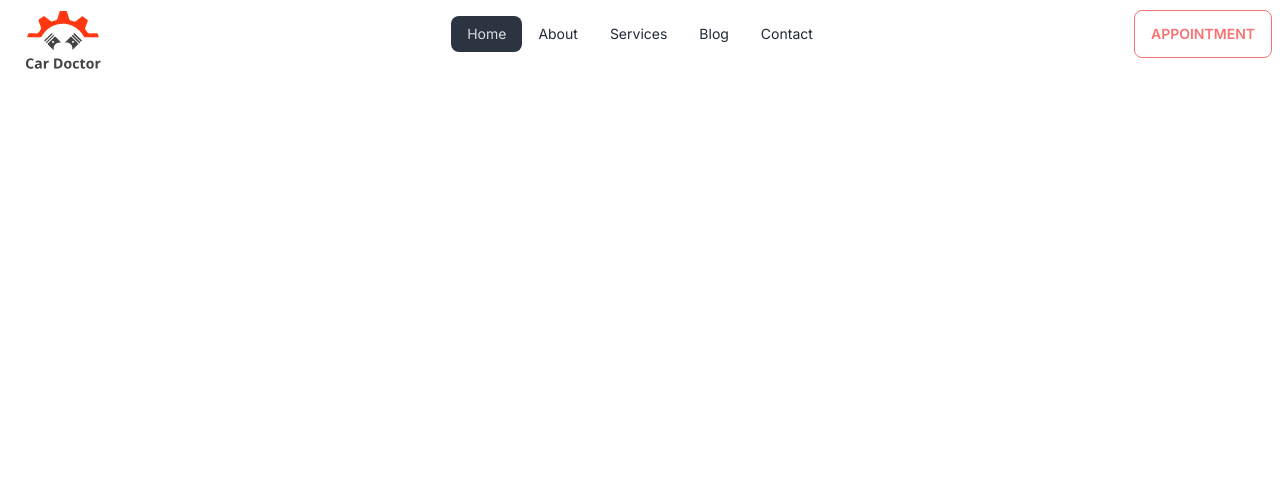
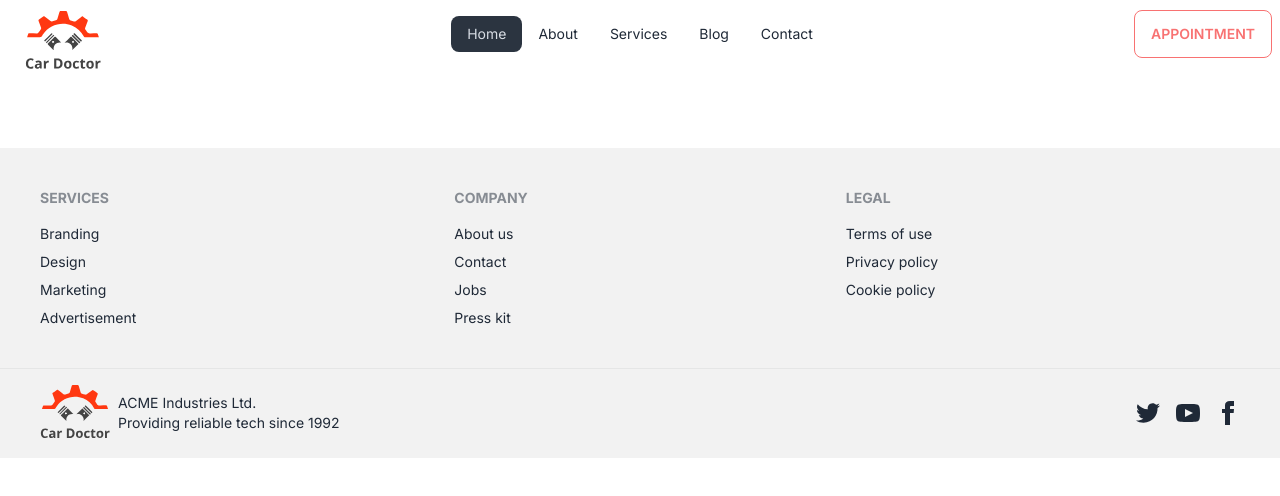
Before and after one commit to rabby159/car-doctor-client, a React (Vite) app: page / in a window 1280 px wide. Shown: the top 496 px of the page. Built offline with nearby package versions, Linux system fonts and the light colour scheme.

Commit message:
footer design complete

```diff
--- a/src/Pages/Home/Home.jsx
+++ b/src/Pages/Home/Home.jsx
@@ -1,3 +1,4 @@
+import Footer from "../../SharedComp/Footer/Footer";
 import Navbar from "../../SharedComp/Navbar/Navbar";
 
 
@@ -5,6 +6,7 @@
     return (
         <div>
             <Navbar></Navbar>
+            <Footer></Footer>
         </div>
     );
 };
--- /dev/null
+++ b/src/SharedComp/Footer/Footer.jsx
@@ -0,0 +1,80 @@
+import logo from '../../assets/logo.svg'
+
+const Footer = () => {
+  return (
+    <div>
+      <footer className="footer p-10 bg-base-200 text-base-content mt-20">
+        <nav>
+          <header className="footer-title">Services</header>
+          <a className="link link-hover">Branding</a>
+          <a className="link link-hover">Design</a>
+          <a className="link link-hover">Marketing</a>
+          <a className="link link-hover">Advertisement</a>
+        </nav>
+        <nav>
+          <header className="footer-title">Company</header>
+          <a className="link link-hover">About us</a>
+          <a className="link link-hover">Contact</a>
+          <a className="link link-hover">Jobs</a>
+          <a className="link link-hover">Press kit</a>
+        </nav>
+        <nav>
+          <header className="footer-title">Legal</header>
+          <a className="link link-hover">Terms of use</a>
+          <a className="link link-hover">Privacy policy</a>
+          <a className="link link-hover">Cookie policy</a>
+        </nav>
+      </footer>
+      <footer className="footer px-10 py-4 border-t bg-base-200 text-base-content border-base-300">
+        <aside className="items-center grid-flow-col">
+          <div className='w-[70px]'>
+          <img src={logo} alt="" />
+          </div>
+          <p>
+            ACME Industries Ltd. <br />
+            Providing reliable tech since 1992
+          </p>
+        </aside>
+        <nav className="md:place-self-center md:justify-self-end">
+          <div className="grid grid-flow-col gap-4">
+            <a>
+              <svg
+                xmlns="http://www.w3.org/2000/svg"
+                width="24"
+                height="24"
+                viewBox="0 0 24 24"
+                className="fill-current"
+              >
+                <path d="M24 4.557c-.883.392-1.832.656-2.828.775 1.017-.609 1.798-1.574 2.165-2.724-.951.564-2.005.974-3.127 1.195-.897-.957-2.178-1.555-3.594-1.555-3.179 0-5.515 2.966-4.797 6.045-4.091-.205-7.719-2.165-10.148-5.144-1.29 2.213-.669 5.108 1.523 6.574-.806-.026-1.566-.247-2.229-.616-.054 2.281 1.581 4.415 3.949 4.89-.693.188-1.452.232-2.224.084.626 1.956 2.444 3.379 4.6 3.419-2.07 1.623-4.678 2.348-7.29 2.04 2.179 1.397 4.768 2.212 7.548 2.212 9.142 0 14.307-7.721 13.995-14.646.962-.695 1.797-1.562 2.457-2.549z"></path>
+              </svg>
+            </a>
+            <a>
+              <svg
+                xmlns="http://www.w3.org/2000/svg"
+                width="24"
+                height="24"
+                viewBox="0 0 24 24"
+                className="fill-current"
+              >
+                <path d="M19.615 3.184c-3.604-.246-11.631-.245-15.23 0-3.897.266-4.356 2.62-4.385 8.816.029 6.185.484 8.549 4.385 8.816 3.6.245 11.626.246 15.23 0 3.897-.266 4.356-2.62 4.385-8.816-.029-6.185-.484-8.549-4.385-8.816zm-10.615 12.816v-8l8 3.993-8 4.007z"></path>
+              </svg>
+            </a>
+            <a>
+              <svg
+                xmlns="http://www.w3.org/2000/svg"
+                width="24"
+                height="24"
+                viewBox="0 0 24 24"
+                className="fill-current"
+              >
+                <path d="M9 8h-3v4h3v12h5v-12h3.642l.358-4h-4v-1.667c0-.955.192-1.333 1.115-1.333h2.885v-5h-3.808c-3.596 0-5.192 1.583-5.192 4.615v3.385z"></path>
+              </svg>
+            </a>
+          </div>
+        </nav>
+      </footer>
+    </div>
+  );
+};
+
+export default Footer;
```
